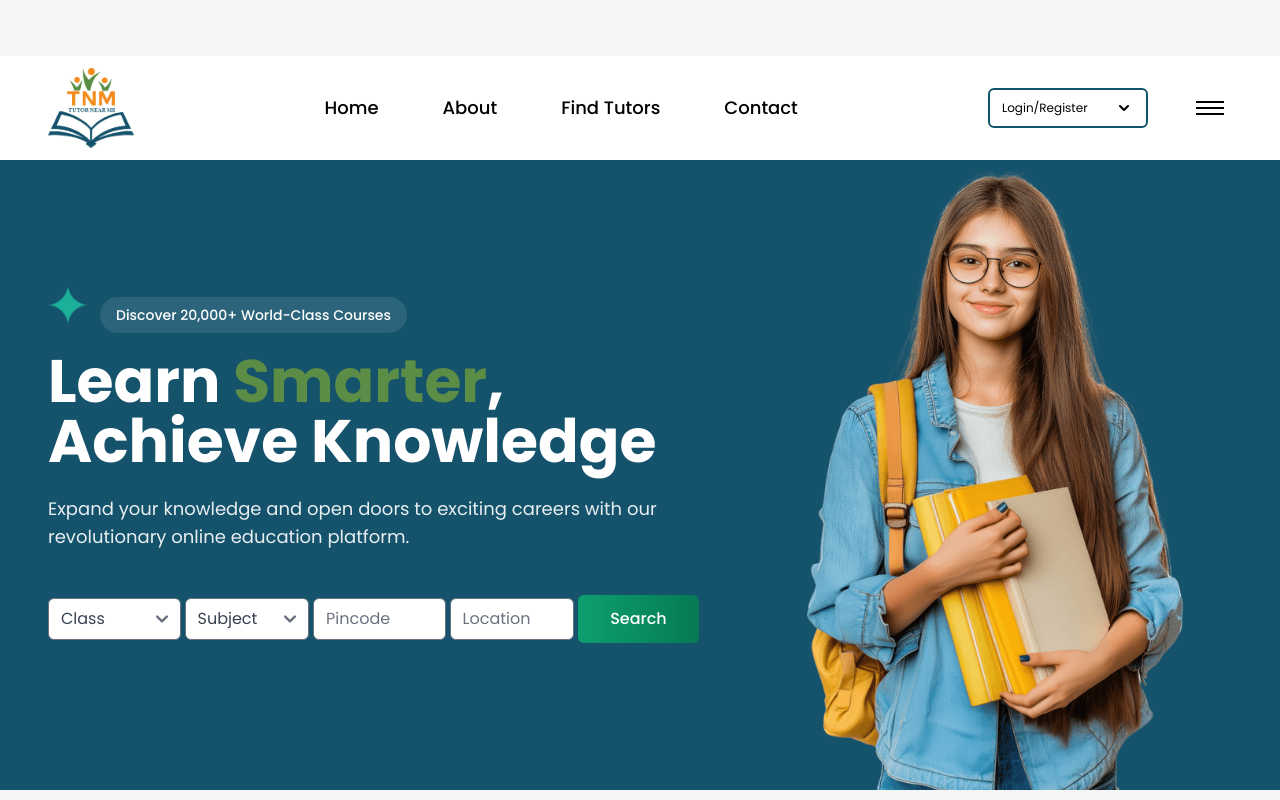
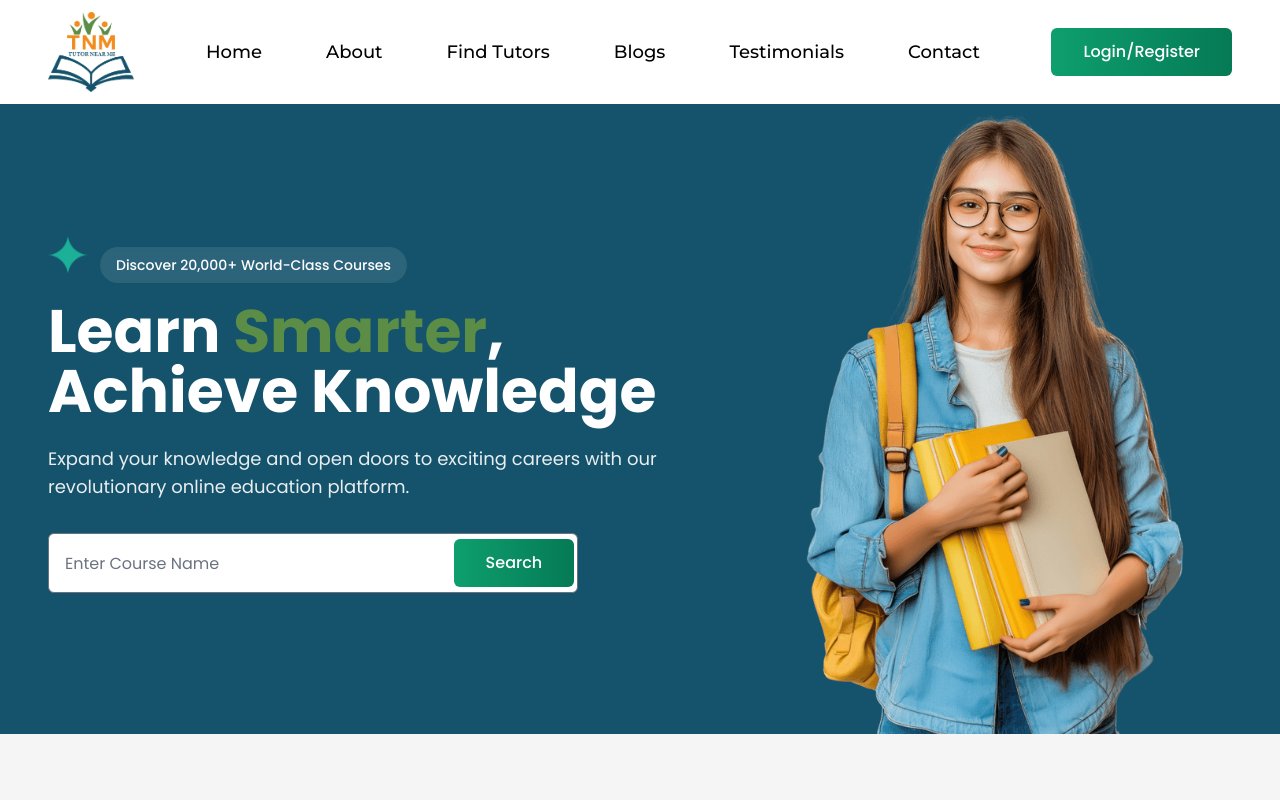
Before and after one commit to Ramees-c/tnm, a React (Vite) app: page / in a window 1280 px wide. Shown: the top 800 px of the page. Built offline with nearby package versions, Linux system fonts and the light colour scheme.

Commit message:
benifit section changed

```diff
--- a/src/App.css
+++ b/src/App.css
@@ -1,4 +1,5 @@
 @import url("https://fonts.googleapis.com/css2?family=Poppins:ital,wght@0,100;0,200;0,300;0,400;0,500;0,600;0,700;0,800;0,900;1,100;1,200;1,300;1,400;1,500;1,600;1,700;1,800;1,900&display=swap");
+@import url("https://fonts.googleapis.com/css2?family=Montserrat:ital,wght@0,100..900;1,100..900&display=swap");
 
 * {
   padding: 0;
@@ -16,3 +17,7 @@ a {
   text-decoration: none;
   color: inherit;
 }
+
+.font-montserrat {
+  font-family: "Montserrat", sans-serif;
+}
--- a/src/components/common/HeroSearchForm/HeroSearchForm.jsx
+++ b/src/components/common/HeroSearchForm/HeroSearchForm.jsx
@@ -1,79 +1,39 @@
 import { useState } from "react";
 import { FiChevronDown } from "react-icons/fi";
-import { BsGrid3X3GapFill } from "react-icons/bs";
-import DefaultButton from "../DefaultButton/DefaultButton";
+
+import DefaultButton from "../../common/DefaultButton/DefaultButton"
 
 function HeroSearchForm() {
-  const [classValue, setClassValue] = useState("");
-  const [subjectValue, setSubjectValue] = useState("");
-  const [pincode, setPincode] = useState("");
-  const [location, setLocation] = useState("");
+  const [department, setDepartment] = useState("Computer CSE");
+  const [courseName, setCourseName] = useState("");
 
   const handleSearch = (e) => {
     e.preventDefault();
-    console.log({ classValue, subjectValue, pincode, location });
+    console.log({ department, courseName });
   };
-
   return (
-    <form
-      onSubmit={handleSearch}
-      className="w-full max-w-7xl mx-auto bg-transparent
-             grid grid-cols-1 md:grid-cols-5 gap-0 overflow-hidden mt-5"
-    >
-      {/* Class */}
-      <div className="flex items-center py-1 md:py-3">
-        <select
-          value={classValue}
-          onChange={(e) => setClassValue(e.target.value)}
-          className="w-full bg-white focus:outline-none text-gray-700 rounded-md cursor-pointer bg-red"
-        >
-          <option value="">Class</option>
-          <option value="Class 10">Class 10</option>
-          <option value="Class 11">Class 11</option>
-          <option value="Class 12">Class 12</option>
-        </select>
-      </div>
-
-      {/* Subject */}
-      <div className="flex items-center md:px-1 py-1 md:py-3">
-        <select
-          value={subjectValue}
-          onChange={(e) => setSubjectValue(e.target.value)}
-          className="w-full bg-white focus:outline-none text-gray-700 rounded-md cursor-pointer"
-        >
-          <option value="">Subject</option>
-          <option value="Math">Math</option>
-          <option value="Science">Science</option>
-          <option value="English">English</option>
-        </select>
-      </div>
-
-      {/* Pincode */}
-      <div className="flex items-center py-1 md:py-3">
+    <form onSubmit={handleSearch} className="w-full lg:w-[80%]">
+      <div className="relative w-full">
+        {/* Text Input */}
         <input
           type="text"
-          placeholder="Pincode"
-          value={pincode}
-          onChange={(e) => setPincode(e.target.value)}
-          className="w-full bg-white focus:outline-none text-gray-700 rounded-md"
+          value={courseName}
+          onChange={(e) => setCourseName(e.target.value)}
+          placeholder="Enter Course Name"
+          className="w-full px-4 py-2 pr-28 h-[60px] rounded-md outline-none border"
         />
-      </div>
 
-      {/* Location */}
-      <div className="flex items-center md:px-1 py-1 md:py-3">
-        <input
-          type="text"
-          placeholder="Location"
-          value={location}
-          onChange={(e) => setLocation(e.target.value)}
-          className="w-full bg-white focus:outline-none text-gray-700 rounded-md"
-        />
-      </div>
+        {/* Search Button */}
+        {/* <button
+          type="submit"
+          className="absolute right-1 top-1/2 transform -translate-y-1/2 bg-teal-500 hover:bg-teal-600 text-white font-semibold px-6 py-1.5 rounded-md transition-colors"
+        >
+          Search
+        </button> */}
 
-      <div className="flex items-center py-3">
-       <div className="w-full">
-        <DefaultButton buttonText="Search"  />
-       </div>
+        <div className="absolute right-1 top-1/2 transform -translate-y-1/2 ">
+          <DefaultButton buttonText="Search" />
+        </div>
       </div>
     </form>
   );
--- a/src/components/common/Userheader/Userheader.jsx
+++ b/src/components/common/Userheader/Userheader.jsx
@@ -63,7 +63,7 @@ function Userheader() {
           <div className="flex items-center space-x-20 w-full md:w-auto">
             <div className="flex items-center">
               <button className="lg:hidden mr-4" onClick={toggleMenu}>
-                {isMenuOpen ? <FaTimes size={20} /> : <FaBars size={20} />}
+                {isMenuOpen ? <FaTimes size={30} /> : <FaBars size={30} />}
               </button>
               <a href="/" className="flex items-center">
                 <img src={logo} alt="Logo" className="h-10 md:h-20" />
@@ -72,16 +72,16 @@ function Userheader() {
           </div>
 
           {/* Desktop Navigation */}
-          <div className="hidden lg:flex items-center">
-            <ul className="flex items-center justify-center space-x-16">
-              <li className="text-lg font-medium">Home</li>
-              <li className="text-lg font-medium">About</li>
+          <div className="hidden lg:flex items-center ">
+            <ul className="flex items-center justify-center space-x-16 ">
+              <li className="text-lg font-medium font-montserrat">Home</li>
+              <li className="text-lg font-medium font-montserrat">About</li>
               {/* Demos Dropdown */}
               <li className="group relative">
-                <li className="flex items-center hover:text-blue-500 cursor-pointer text-lg font-medium">
+                <li className="flex items-center hover:text-primary cursor-pointer text-lg font-medium font-montserrat">
                   Find Tutors
                 </li>
-                <div className="fixed right-0 mt-0 w-[95vw] max-w-[78.125vw] bg-white shadow-lg rounded-md p-4 hidden group-hover:block z-50 mr-10">
+                <div className="fixed right-0 mt-0 w-[95vw] max-w-[78.125vw] bg-white shadow-lg rounded-md p-4 hidden group-hover:block z-50 mr-10 ">
                   <div className="grid grid-cols-4 gap-6">
                     {/* Column 1 */}
                     <div>
@@ -364,23 +364,23 @@ function Userheader() {
                   </div>
                 </div>
               </li>
-              <li className="text-lg font-medium">Contact</li>
+              <li className="text-lg font-medium font-montserrat">Blogs</li>
+              <li className="text-lg font-medium font-montserrat">Testimonials</li>
+              <li className="text-lg font-medium font-montserrat">Contact</li>
             </ul>
+
+
           </div>
 
           <div className="flex">
-            <div className="relative w-36 lg:w-40" ref={dropdownRef}>
+            {/* <div className="relative w-36" ref={dropdownRef}>
               <button
                 onClick={() => setIsOpen(!isOpen)}
-                className="w-full px-3 py-2 border-2 border-primary rounded-md bg-white text-left cursor-pointer flex justify-between items-center text-xs xl:text-md"
+                className="w-full px-3 py-2 border-2 border-primary rounded-md bg-white text-left cursor-pointer focus:outline-none flex justify-center items-center text-xs xl:text-md"
               >
                 Login/Register
-                <HiChevronDown
-                  className={`w-5 h-5 ml-2 transition-transform duration-200 ${
-                    isOpen ? "rotate-180" : "rotate-0"
-                  }`}
-                />
               </button>
+
 
               {isOpen && (
                 <ul className="absolute w-full mt-1 border-2 border-primary rounded-md bg-white shadow-lg">
@@ -397,20 +397,16 @@ function Userheader() {
                   ))}
                 </ul>
               )}
+            </div> */}
+
+            <div>
+                <DefaultButton
+                  buttonText="Login/Register"
+                />
+              </div>
           </div>
 
-            {/* Side Menu Toggle */}
-            <button
-              className="ml-10 p-2 hover:text-blue-500 hidden lg:block"
-              onClick={toggleSideMenu}
-            >
-              <div className="flex flex-col space-y-1">
-                <span className="w-7 h-0.5 bg-current"></span>
-                <span className="w-7 h-0.5 bg-current"></span>
-                <span className="w-7 h-0.5 bg-current"></span>
-              </div>
-            </button>
-          </div>
+
         </div>
 
         {/* Mobile Menu */}
@@ -470,79 +466,6 @@ function Userheader() {
         </div>
       </nav>
 
-      {/* Side Menu */}
-      {isSideMenuOpen && (
-        <div className="fixed inset-y-0 right-0 w-[24vw] bg-white shadow-lg z-30 transform transition-transform duration-300 ease-in-out translate-x-0">
-          <div className="p-6 h-full overflow-y-auto">
-            <button
-              className="absolute top-4 right-4 text-gray-500 hover:text-gray-700"
-              onClick={toggleSideMenu}
-            >
-              <FaTimes size={20} />
-            </button>
-
-            <div className="mb-8">
-              <div className="logo mb-6">
-                <img src={logo} alt="Logo" className="h-16" />
-              </div>
-              <p className="text-gray-600 mb-6">
-                Lorem ipsum dolor sit amet consectetur adipisicing elit. Minus
-                natus vel blanditiis quisquam nam nobis!
-              </p>
-            </div>
-
-            <div className="mb-8">
-              <ul className="space-y-4">
-                <li className="flex items-start">
-                  <div>
-                    <p className="text-sm text-gray-500">Address</p>
-                    <p className="text-gray-700">Kannur, Kerala</p>
-                  </div>
-                </li>
-                <li className="flex items-start">
-                  <div>
-                    <p className="text-sm text-gray-500">Email</p>
-                    <p className="text-gray-700">example@gmail.com</p>
-                  </div>
-                </li>
-                <li className="flex items-start">
-                  <div>
-                    <p className="text-sm text-gray-500">Contact</p>
-                    <p className="text-gray-700">+12-34-5678-9101</p>
-                  </div>
-                </li>
-              </ul>
-            </div>
-
-            <div>
-              <h4 className="text-lg font-bold mb-4">Follow Us</h4>
-              <ul className="flex space-x-4">
-                <li>
-                  <a href="#" className="text-gray-600 hover:text-blue-500">
-                    <FaFacebookF size={18} />
-                  </a>
-                </li>
-                <li>
-                  <a href="#" className="text-gray-600 hover:text-blue-500">
-                    <FaTwitter size={18} />
-                  </a>
-                </li>
-                <li>
-                  <a href="#" className="text-gray-600 hover:text-blue-500">
-                    <FaLinkedinIn size={18} />
-                  </a>
-                </li>
-                <li>
-                  <a href="#" className="text-gray-600 hover:text-blue-500">
-                    <FaBehance size={18} />
-                  </a>
-                </li>
-              </ul>
-            </div>
-          </div>
-        </div>
-      )}
-
       {/* Overlay */}
       {(isMenuOpen || isSideMenuOpen) && (
         <div
--- a/src/pages/user/UserHome/UserHome.jsx
+++ b/src/pages/user/UserHome/UserHome.jsx
@@ -18,6 +18,7 @@ import {
   FaMobileAlt,
   FaClock,
 } from "react-icons/fa";
+import { FaUserGraduate, FaLightbulb } from "react-icons/fa";
 import FindTutorMenu from "../../../components/common/FindTutorMenu/FindTutorMenu";
 import Footer from "../../../components/common/Footer/Footer";
 import TopHeader from "../../../components/common/TopHeader/TopHeader";
@@ -359,7 +360,7 @@ function UserHome() {
 
   return (
     <div>
-      <TopHeader />
+      {/* <TopHeader /> */}
       <Userheader />
       <Hero />
 
@@ -428,6 +429,7 @@ function UserHome() {
           </div>
         </div>
 
+        {/* <div className="">
           <SubHeader
             tagline="Why Choose Us"
             title="Benefits of Learning With TNM"
@@ -441,6 +443,72 @@ function UserHome() {
               </div>
             ))}
           </div>
+        </div> */}
+
+        <section className="bg-green-400 text-white py-12 px-4 md:px-12 rounded-md">
+          <div className="max-w-7xl mx-auto grid grid-cols-1 lg:grid-cols-2 gap-10 items-end">
+            {/* Left Content */}
+            <div className="space-y-6">
+              {/* Heading */}
+              <div>
+                <span className="text-sm font-semibold text-white uppercase tracking-wide border px-3 py-1 rounded">
+                  Our Advantages
+                </span>
+                <h2 className="text-3xl md:text-4xl font-bold text-white mt-3">
+                  Over 16 years in distant <br /> learning for skills
+                </h2>
+              </div>
+
+              {/* Feature Cards */}
+              <div className="grid grid-cols-1 sm:grid-cols-2 gap-6">
+                {/* Card 1 */}
+                <div className="bg-orange-500 text-white p-6 rounded-md shadow-md">
+                  <FaUserGraduate className="text-3xl mb-4" />
+                  <h3 className="text-lg font-semibold">Academic Excellence</h3>
+                  <p className="text-sm mt-2">
+                    Absolute required of reserved in offering no. How sense
+                    found our those gay again.
+                  </p>
+                </div>
+
+                {/* Card 2 */}
+                <div className="bg-sky-500 text-white p-6 rounded-md shadow-md">
+                  <FaLightbulb className="text-3xl mb-4" />
+                  <h3 className="text-lg font-semibold">Innovative Learning</h3>
+                  <p className="text-sm mt-2">
+                    Absolute required of reserved in offering no. How sense
+                    found our those gay again.
+                  </p>
+                </div>
+                <div className="bg-teal-500 text-white p-6 rounded-md shadow-md">
+                  <FaLightbulb className="text-3xl mb-4" />
+                  <h3 className="text-lg font-semibold">Innovative Learning</h3>
+                  <p className="text-sm mt-2">
+                    Absolute required of reserved in offering no. How sense
+                    found our those gay again.
+                  </p>
+                </div>
+                <div className="bg-purple-500 text-white p-6 rounded-md shadow-md">
+                  <FaLightbulb className="text-3xl mb-4" />
+                  <h3 className="text-lg font-semibold">Innovative Learning</h3>
+                  <p className="text-sm mt-2">
+                    Absolute required of reserved in offering no. How sense
+                    found our those gay again.
+                  </p>
+                </div>
+              </div>
+            </div>
+
+            {/* Right Image */}
+            <div className="flex justify-center">
+              <img
+                src="https://plus.unsplash.com/premium_photo-1663126288619-f8ef33cd006b?w=600&auto=format&fit=crop&q=60&ixlib=rb-4.1.0&ixid=M3wxMjA3fDB8MHxzZWFyY2h8NTd8fGVkdWNhdGlvbnxlbnwwfHwwfHx8MA%3D%3D"
+                alt="Student"
+                className="rounded-lg shadow-lg object-cover w-full"
+              />
+            </div>
+          </div>
+        </section>
 
         <SubHeader
           tagline="Testimonials"
```
Lines whose indentation alone changed are shown as unchanged.
